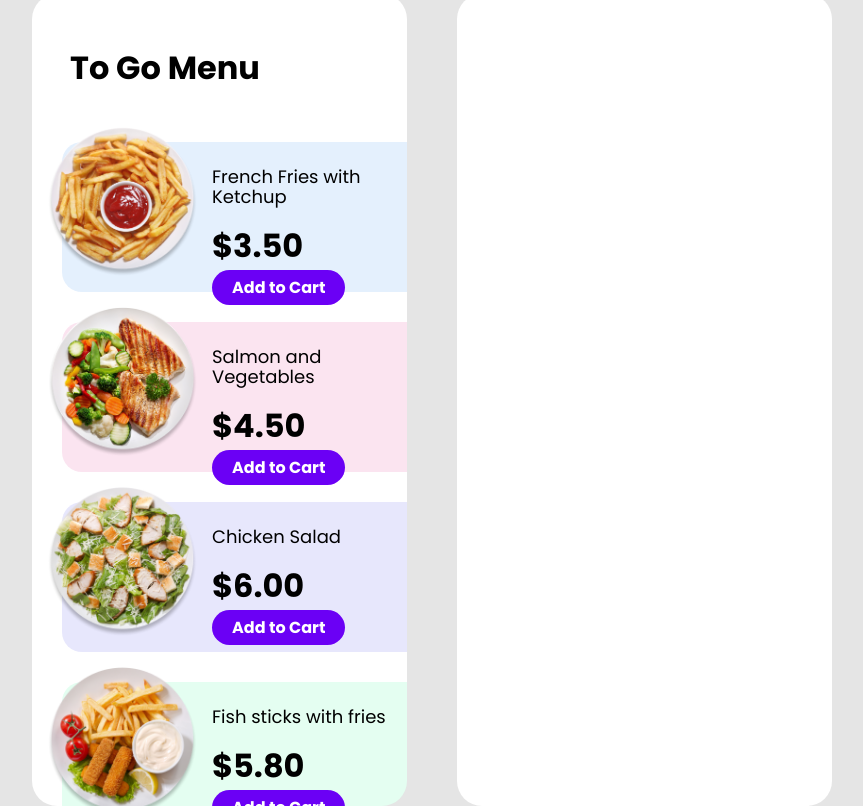
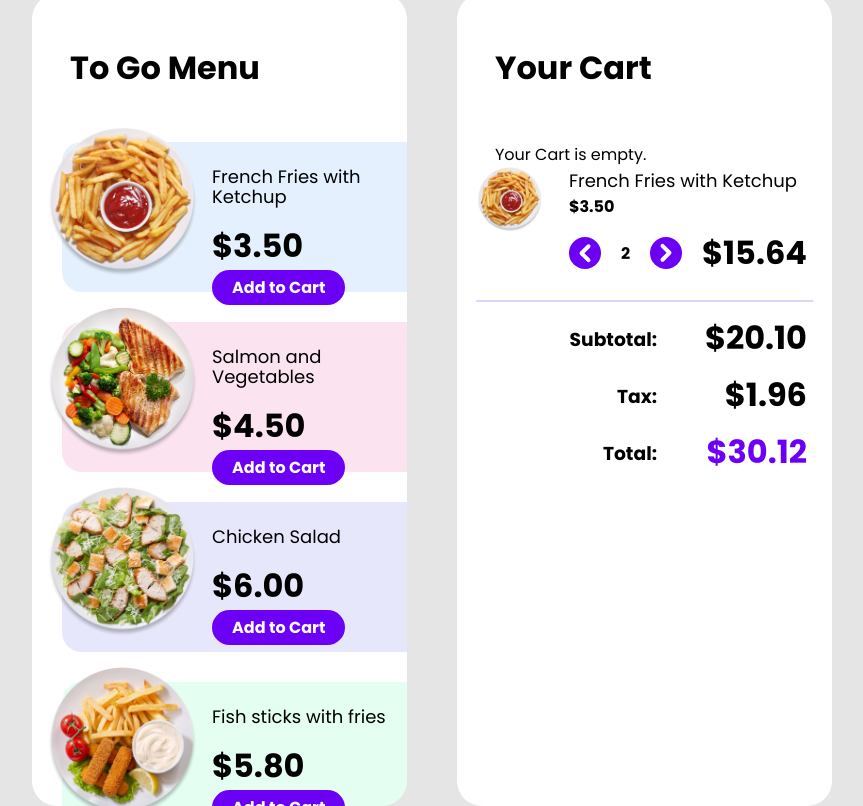
Before and after one commit to MarcoJul/Ecommerce-React, a React (Create React App) app: page / in a window 1280 px wide. Shown: the whole page, without its empty margins (208-1071 px from the left). Built offline with nearby package versions, Linux system fonts and the light colour scheme.

Commit message:
feat: added Cart and Total components

```diff
--- a/src/components/Cart.js
+++ b/src/components/Cart.js
@@ -1,7 +1,16 @@
 import classes from "./Cart.module.css";
+import CartItem from "./CartItem";
+import CartTotal from "./CartTotal";
 
 const Cart = () => {
-  return <div className={classes.box}></div>;
+  return (
+    <div className={classes.box}>
+      <h2 className={classes.title}>Your Cart</h2>
+      <p className={classes.empty}>Your Cart is empty.</p>
+      <CartItem />
+      <CartTotal />
+    </div>
+  );
 };
 
 export default Cart;
--- a/src/components/Cart.module.css
+++ b/src/components/Cart.module.css
@@ -4,4 +4,15 @@
   background-color: #fff;
   border-radius: 25px;
   box-shadow: 0 0 70 0 #c7cbe3;
+  font-family: "poppins", sans-serif;
 }
+.empty {
+  font-size: 1.6rem;
+  margin-left: 3.8rem;
+}
+
+.title {
+  font-family: "poppins", sans-serif;
+  font-size: 3.2rem;
+  margin: 5rem 0 5rem 3.8rem;
+}
--- /dev/null
+++ b/src/components/CartItem.js
@@ -0,0 +1,28 @@
+import { menuItems } from "../costants/menuItems";
+import classes from "./CartItem.module.css";
+
+import { ReactComponent as Chevron } from "../assets/images/chevron.svg";
+
+const CartItem = (props) => {
+  return (
+    <li className={classes.cartItem}>
+      <img src={menuItems[0].img} />
+      <div>
+        <h2>French Fries with Ketchup</h2>
+        <p className={classes.unitPrice}>$3.50</p>
+        <div className={classes.action}>
+          <button>
+            <Chevron />
+          </button>
+          <p className={classes.quantity}>2</p>
+          <button>
+            <Chevron />
+          </button>
+          <p className={classes.totalPrice}>$15.64</p>
+        </div>
+      </div>
+    </li>
+  );
+};
+
+export default CartItem;
--- /dev/null
+++ b/src/components/CartItem.module.css
@@ -0,0 +1,66 @@
+.cartItem {
+  display: flex;
+  justify-content: space-between;
+  gap: 2rem;
+  font-family: "poppins", sans-serif;
+  padding: 0 2.5rem 2.5rem 2rem;
+  position: relative;
+}
+
+.cartItem::after {
+  content: "";
+  width: 90%;
+  background-color: #d7d7f9;
+  height: 2px;
+  position: absolute;
+  bottom: 0;
+  left: 50%;
+  transform: translate(-50%);
+}
+
+.cartItem img {
+  height: 6.5rem;
+  width: 6.5rem;
+}
+
+.cartItem h2 {
+  font-size: 1.8rem;
+  font-weight: 400;
+}
+
+.unitPrice,
+.quantity {
+  font-size: 1.6rem;
+  font-weight: 700;
+}
+
+.cartItem .action {
+  display: flex;
+  align-items: center;
+  justify-content: space-between;
+  width: 100%;
+  gap: 2rem;
+  margin-top: 1rem;
+}
+
+.action button {
+  background-color: #6b00f5;
+  border: none;
+  height: 3.2rem;
+  width: 3.2rem;
+  border-radius: 50%;
+  display: flex;
+  align-items: center;
+  justify-content: center;
+  cursor: pointer;
+  font-family: inherits;
+}
+
+.action button:nth-child(3) {
+  transform: rotate(180deg);
+}
+
+.totalPrice {
+  font-size: 3.2rem;
+  font-weight: 700;
+}
--- /dev/null
+++ b/src/components/CartTotal.js
@@ -0,0 +1,25 @@
+import { Fragment } from "react";
+import classes from "./CartTotal.module.css";
+
+const CartTotal = () => {
+  return (
+    <Fragment>
+      <div className={classes.box}>
+        <div className={classes.row}>
+          <h3>Subtotal:</h3>
+          <p className={classes.price}>$20.10</p>
+        </div>
+        <div className={classes.row}>
+          <h3>Tax:</h3>
+          <p className={classes.taxes}>$1.96</p>
+        </div>
+        <div className={classes.row}>
+          <h3>Total:</h3>
+          <p className={classes.total}>$30.12</p>
+        </div>
+      </div>
+    </Fragment>
+  );
+};
+
+export default CartTotal;
--- /dev/null
+++ b/src/components/CartTotal.module.css
@@ -0,0 +1,29 @@
+.box {
+  display: flex;
+  flex-direction: column;
+  gap: 2.5rem;
+  font-size: 1.6rem;
+  align-items: flex-end;
+  padding-right: 2.5rem;
+  margin-top: 2rem;
+}
+
+.price,
+.taxes,
+.total {
+  font-size: 3.2rem;
+  line-height: 3.2rem;
+  width: 15rem;
+  text-align: right;
+  font-weight: 700;
+}
+
+.row {
+  display: flex;
+  justify-content: flex-end;
+  align-items: flex-end;
+}
+
+.total {
+  color: #6b00f5;
+}
```
